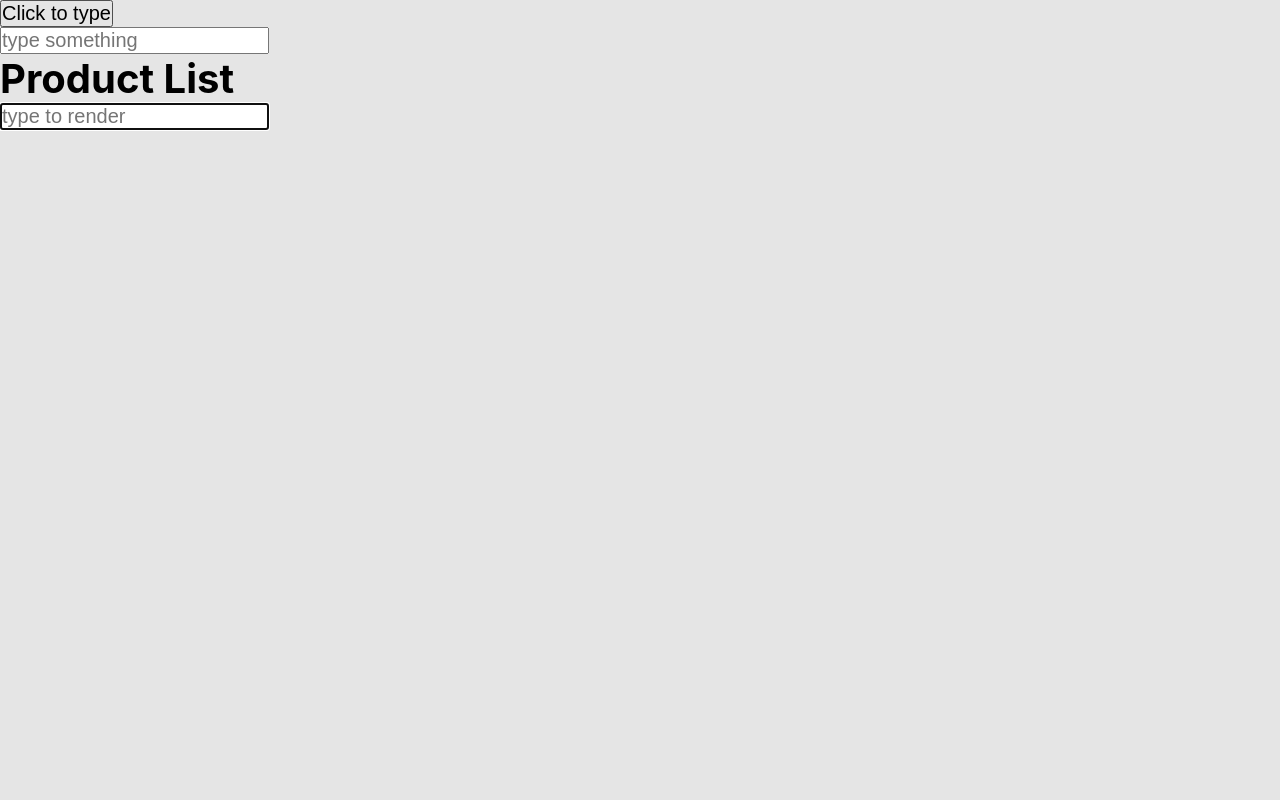
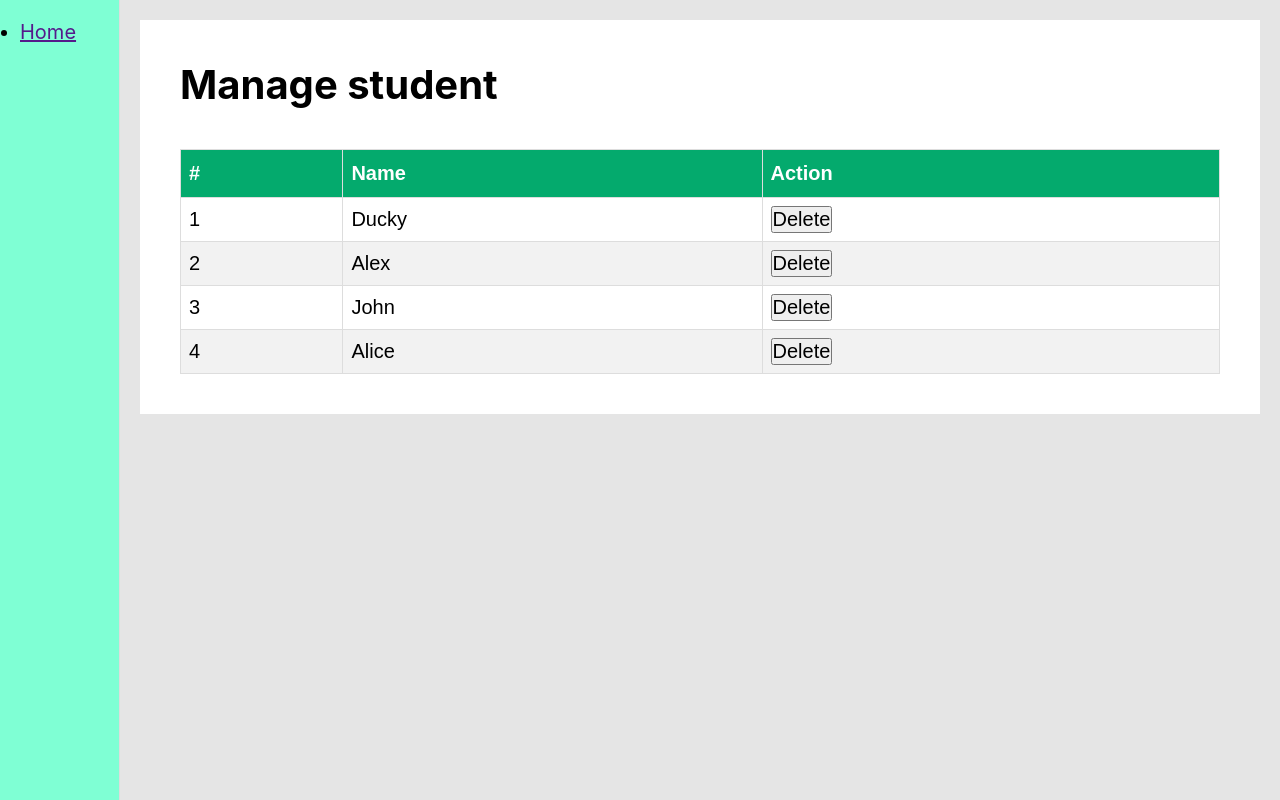
Before and after one commit to NguyenUyen-ReactJs2206/Learn_Hook_with_Jsx_and_Tsx, a React (Create React App) app in the folder learn-hook-tsx-app/: page / in a window 1280 px wide. Built offline with nearby package versions, Linux system fonts and the light colour scheme.

Commit message:
Mini task with React Portal using Visibility properties

```diff
--- a/learn-hook-tsx-app/src/App.tsx
+++ b/learn-hook-tsx-app/src/App.tsx
@@ -1,4 +1,6 @@
 import './App.css'
+import Manager from './ReactPortal/cpn/Manager'
+import MainLayout from './ReactPortal/MainLayout'
 import DifferentWaysWelcome from './UseContext/DifferentWaysWelcome'
 import Welcome from './UseContext/Welcome'
 import ProductList from './UseDeferredValue/ProductList'
@@ -11,8 +13,11 @@ function App() {
       {/* <Counter /> */}
       {/* <Welcome /> */}
       {/* <DifferentWaysWelcome /> */}
-      <AutoInput />
-      <ProductList />
+      {/* <AutoInput />
+      <ProductList /> */}
+      <MainLayout>
+        <Manager />
+      </MainLayout>
     </div>
   )
 }
--- /dev/null
+++ b/learn-hook-tsx-app/src/ReactPortal/MainLayout.tsx
@@ -0,0 +1,16 @@
+import React from 'react'
+import styles from './mainLayout.module.scss'
+export default function MainLayout({ children }: { children: React.ReactNode }) {
+  return (
+    <div className={styles.mainLayout}>
+      <div className={styles.sidenav}>
+        <ul>
+          <li>
+            <a href=''>Home</a>
+          </li>
+        </ul>
+      </div>
+      <div className={styles.content}>{children}</div>
+    </div>
+  )
+}
--- /dev/null
+++ b/learn-hook-tsx-app/src/ReactPortal/cpn/Confirm.tsx
@@ -0,0 +1,32 @@
+import { createPortal } from 'react-dom'
+import styles from './confirm.module.scss'
+
+interface ConfirmProps {
+  visible: boolean
+  cancel: () => void
+  ok: () => void
+}
+
+export default function Confirm({ visible, cancel, ok }: ConfirmProps) {
+  const handleOk = () => {
+    ok()
+  }
+
+  const handleCancel = () => {
+    cancel()
+  }
+
+  return createPortal(
+    <div className={styles.modalRoot} style={{ visibility: visible ? 'visible' : 'hidden' }}>
+      <div className={styles.overlay}></div>
+      <div className={styles.container}>
+        <div className={styles.confirm}>
+          <p className={styles.title}>Are you sure?</p>
+          <button onClick={handleOk}>Ok</button>
+          <button onClick={handleCancel}>Cancel</button>
+        </div>
+      </div>
+    </div>,
+    document.getElementById('root') as HTMLElement
+  )
+}
--- /dev/null
+++ b/learn-hook-tsx-app/src/ReactPortal/cpn/Manager.tsx
@@ -0,0 +1,69 @@
+import { useState } from 'react'
+import Confirm from './Confirm'
+import './manager.css'
+
+const initialStudents = [
+  {
+    id: 1,
+    name: 'Ducky'
+  },
+  {
+    id: 2,
+    name: 'Alex'
+  },
+  {
+    id: 3,
+    name: 'John'
+  },
+  {
+    id: 4,
+    name: 'Alice'
+  }
+]
+
+export default function Manager() {
+  const [students, setStudents] = useState<typeof initialStudents>(initialStudents)
+  const [idDelete, setIdDelete] = useState<null | number>(null)
+  const visibleConfirm = idDelete !== null
+
+  const showConfirm = (id: number) => {
+    setIdDelete(id)
+  }
+
+  const hideConfirm = () => {
+    setIdDelete(null)
+  }
+
+  const handleDelete = () => {
+    setStudents((prev) => prev.filter((student) => student.id !== idDelete))
+    hideConfirm()
+  }
+  return (
+    <div className='manager'>
+      <h1>Manage student</h1>
+      <div className='student-list'>
+        <table>
+          <thead>
+            <tr>
+              <th>#</th>
+              <th>Name</th>
+              <th>Action</th>
+            </tr>
+          </thead>
+          <tbody>
+            {students.map((student, index) => (
+              <tr key={student.id}>
+                <td>{index + 1}</td>
+                <td>{student.name}</td>
+                <td>
+                  <button onClick={() => showConfirm(student.id)}>Delete</button>
+                </td>
+              </tr>
+            ))}
+          </tbody>
+        </table>
+      </div>
+      <Confirm visible={visibleConfirm} cancel={hideConfirm} ok={handleDelete} />
+    </div>
+  )
+}
--- /dev/null
+++ b/learn-hook-tsx-app/src/ReactPortal/cpn/confirm.module.scss
@@ -0,0 +1,41 @@
+.modalRoot {
+  position: fixed;
+  inset: 0px;
+  visibility: hidden;
+  z-index: 1200;
+}
+.overlay {
+  position: fixed;
+  display: flex;
+  align-items: center;
+  justify-content: center;
+  inset: 0px;
+  background-color: rgba(0, 0, 0, 0.5);
+  z-index: -1;
+  opacity: 1;
+  transition: opacity 225ms cubic-bezier(0.4, 0, 0.2, 1) 0ms;
+}
+.container {
+  height: 100%;
+  outline: 0px;
+  display: flex;
+  justify-content: center;
+  align-items: center;
+  opacity: 1;
+  transition: opacity 225ms cubic-bezier(0.4, 0, 0.2, 1) 0ms;
+}
+
+.confirm {
+  background: #fff;
+  padding: 2rem;
+  border-radius: 5px;
+  button {
+    margin: 0 2rem;
+    padding: 1rem 2rem;
+  }
+}
+
+.title {
+  text-align: center;
+  margin-bottom: 2rem;
+}
--- /dev/null
+++ b/learn-hook-tsx-app/src/ReactPortal/cpn/manager.css
@@ -0,0 +1,37 @@
+.manager {
+  background-color: #fff;
+  margin: 0 auto;
+  padding: 4rem;
+  z-index: 2;
+}
+
+h1 {
+  margin-bottom: 4rem;
+}
+
+table {
+  font-family: Arial, Helvetica, sans-serif;
+  border-collapse: collapse;
+  width: 100%;
+}
+table td,
+table th {
+  border: 1px solid #ddd;
+  padding: 8px;
+}
+
+table tr:nth-child(even) {
+  background-color: #f2f2f2;
+}
+
+table tr:hover {
+  background-color: #ddd;
+}
+
+table th {
+  padding-top: 12px;
+  padding-bottom: 12px;
+  text-align: left;
+  background-color: #04aa6d;
+  color: white;
+}
--- /dev/null
+++ b/learn-hook-tsx-app/src/ReactPortal/mainLayout.module.scss
@@ -0,0 +1,20 @@
+.mainLayout {
+  display: flex;
+  min-height: 100vh;
+  --widthSideBar: 12rem;
+}
+.sidenav {
+  flex: 0 0 var(--widthSideBar);
+  max-width: var(--widthSideBar);
+  padding: 2rem;
+  background-color: aquamarine;
+  border-right: 1px solid #ddd;
+  z-index: 20;
+}
+
+.content {
+  z-index: 10;
+  padding: 2rem;
+  flex: 0 0 calc(100% - var(--widthSideBar));
+  max-width: calc(100% - var(--widthSideBar));
+}
```
